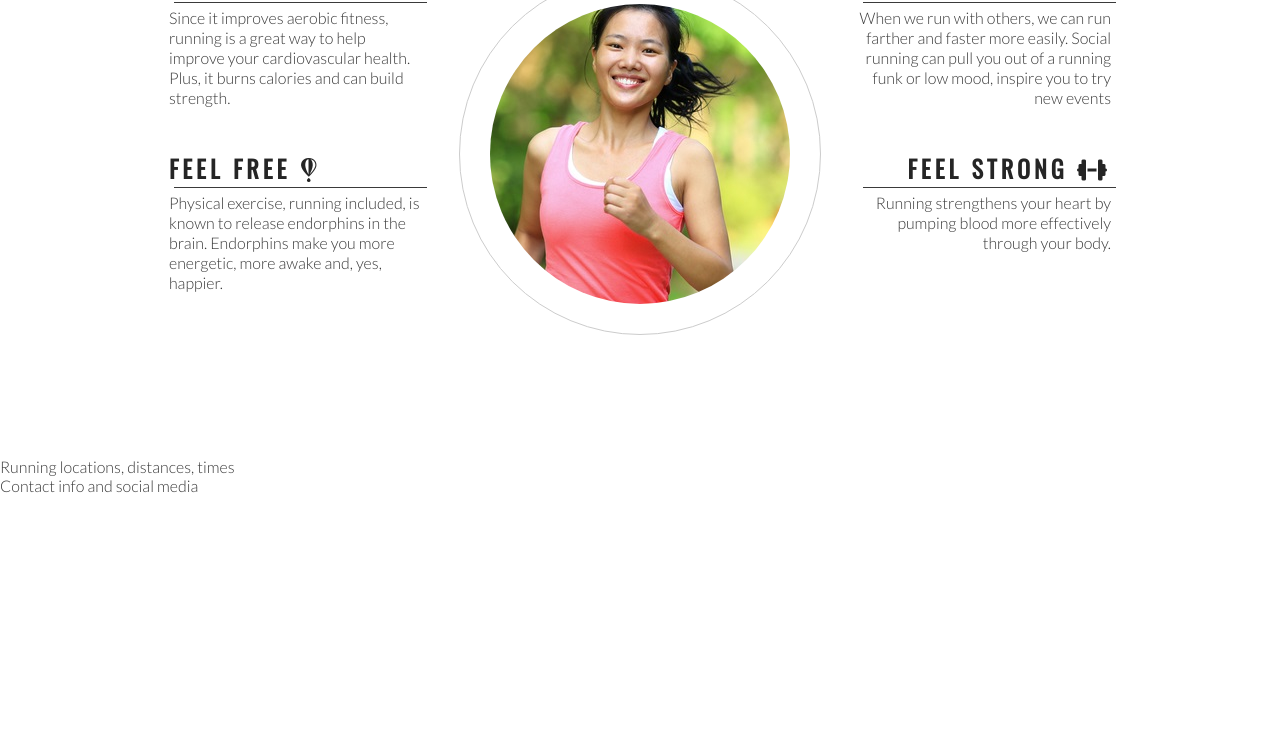
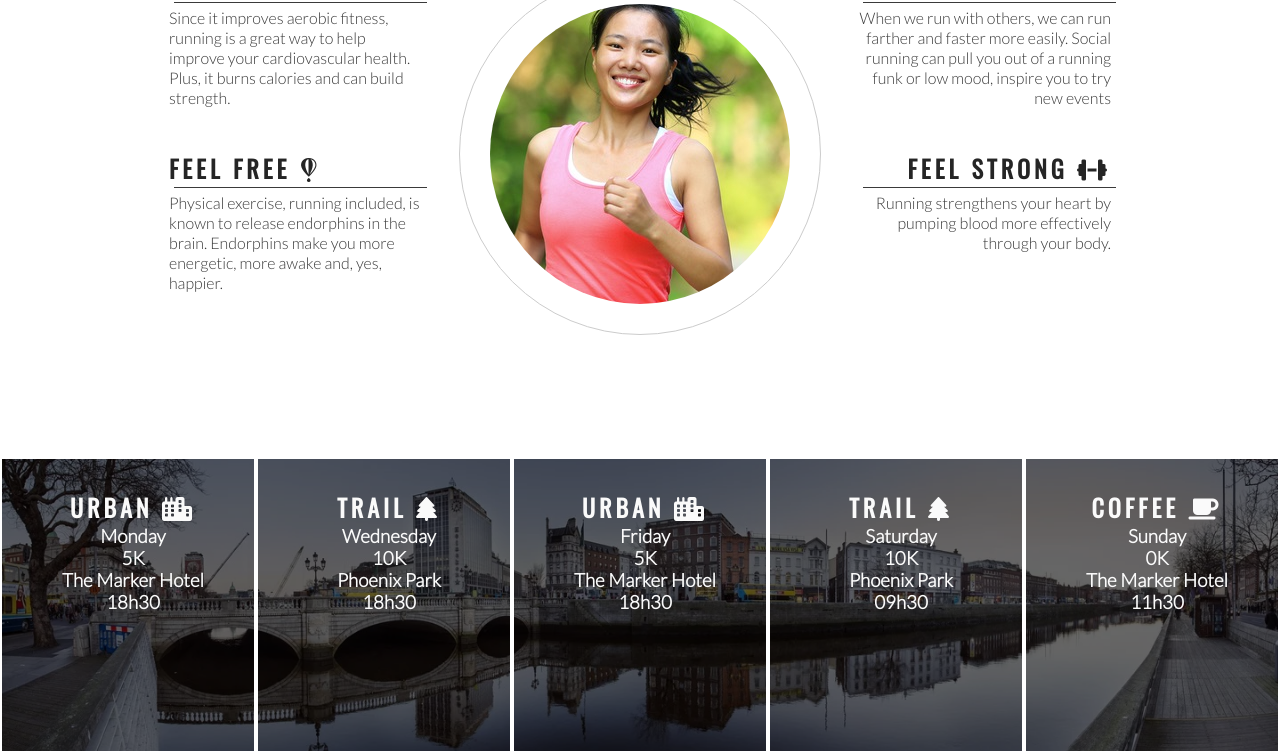
Before and after one commit to h-bails/love-running, a plain HTML site: page index.html in a window 1280 px wide. Shown: the part 839-1590 px from the top of the page. Before the commit the page ends 1334 px from the top, so only its background shows below. Drawn offline with nearby package versions, Linux system fonts and the light colour scheme.

Commit message:
Add social URLs and icons

```diff
--- a/assets/css/style.css
+++ b/assets/css/style.css
@@ -171,6 +171,29 @@ hr {
     border-radius: 50%;
 }
 
+#times {
+    background: url("../images/dublin-city.webp") no-repeat center center;
+    width: 100%;
+    background-size: cover;
+    overflow: hidden;
+}
+
+#times div {
+    color: #fafafa;
+    background-color: rgba(0, 0, 0, .6);
+    width: 20%;
+    height: 300px;
+    float: left;
+    padding: 30px 0 0 10px;
+    text-align: center;
+    border: 2px solid white;
+    box-sizing: border-box;
+}
+
+#times h2 {
+    color: #fafafa;
+}
+
 /* creates the level of zoom for hero image animation */
 
 @keyframes hero-zoom {
--- a/index.html
+++ b/index.html
@@ -66,11 +66,50 @@
             </div>
         </div>
     </section>
-    <section>
-        Running locations, distances, times
+    <section id="times">
+       <div>
+            <h2>Urban <i class="fas fa-city"></i></h2>
+            <h3>Monday</h3>
+            <h3>5K</h3>
+            <h3>The Marker Hotel</h3>
+            <h3>18h30</h3>
+       </div>
+       <div>
+            <h2>Trail <i class="fas fa-tree"></i></h2>
+            <h3>Wednesday</h3>
+            <h3>10K</h3>
+            <h3>Phoenix Park</h3>
+            <h3>18h30</h3>
+        </div>
+        <div>
+            <h2>Urban <i class="fas fa-city"></i></h2>
+            <h3>Friday</h3>
+            <h3>5K</h3>
+            <h3>The Marker Hotel</h3>
+            <h3>18h30</h3>
+       </div>
+       <div>
+            <h2>Trail <i class="fas fa-tree"></i></h2>
+            <h3>Saturday</h3>
+            <h3>10K</h3>
+            <h3>Phoenix Park</h3>
+            <h3>09h30</h3>
+        </div>
+        <div>
+            <h2>Coffee <i class="fas fa-coffee"></i></h2>
+            <h3>Sunday</h3>
+            <h3>0K</h3>
+            <h3>The Marker Hotel</h3>
+            <h3>11h30</h3>
+       </div>
     </section>
     <footer>
-        Contact info and social media
+        <ul>
+            <li><a href="http://www.facebook.com" target="_blank" rel="noopener" aria-label="Visit our Facebook page (opens in a new tab)"><i class="fab fa-facebook"></i></a></li>
+            <li><a href="http://www.twitter.com" target="_blank" rel="noopener" aria-label="Visit our Twitter page (opens in a new tab)"><i class="fab fa-twitter"></i></i></a></li>
+            <li><a href="http://www.youtube.com" target="_blank" rel="noopener" aria-label="Visit our YouTube page (opens in a new tab)"><i class="fab fa-youtube"></i></i></a></li>
+            <li><a href="http://www.instagram.com" target="_blank" rel="noopener" aria-label="Visit our Instagram page (opens in a new tab)"><i class="fab fa-instagram"></i></i></a></li>
+        </ul>
     </footer>
     <!-- font awesome script -->
     <script src="https://kit.fontawesome.com/fa8227c231.js" crossorigin="anonymous"></script>
```
Also changed, not shown: assets/images/dublin-city.webp (added).
